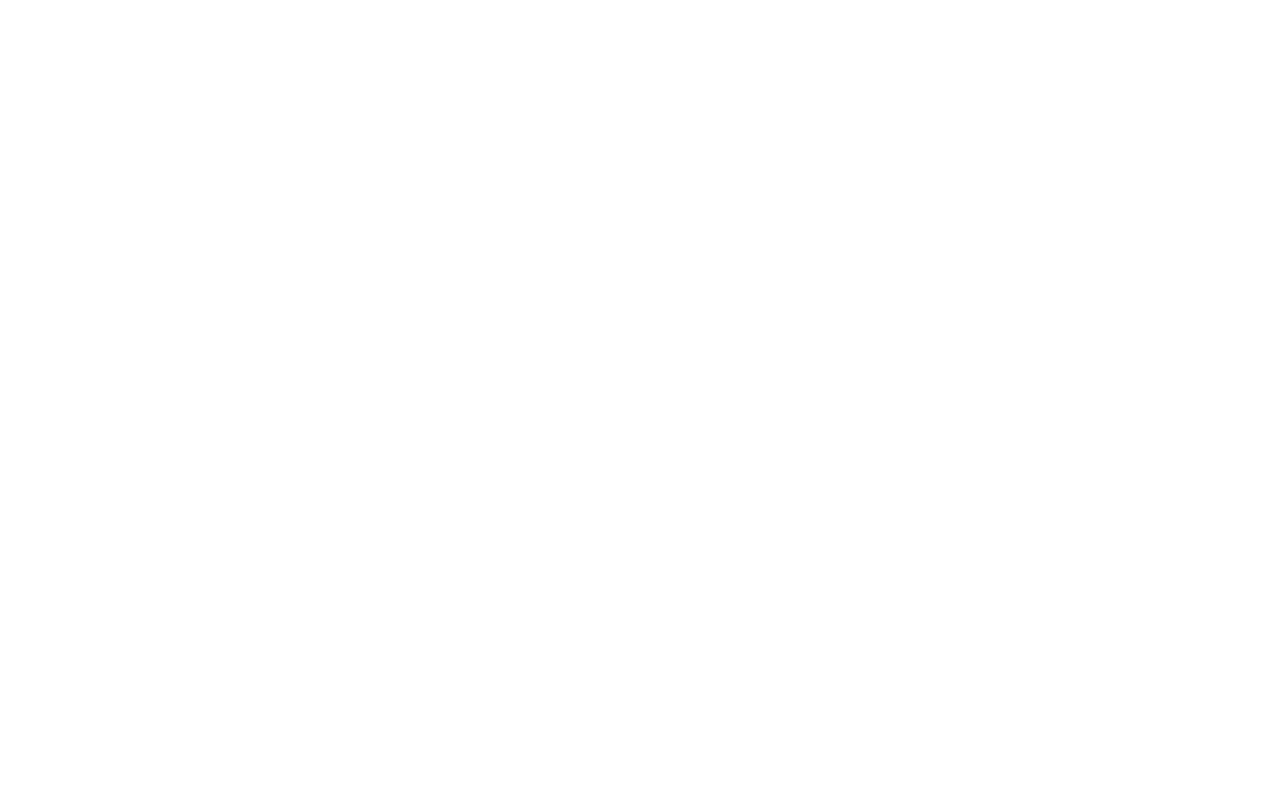
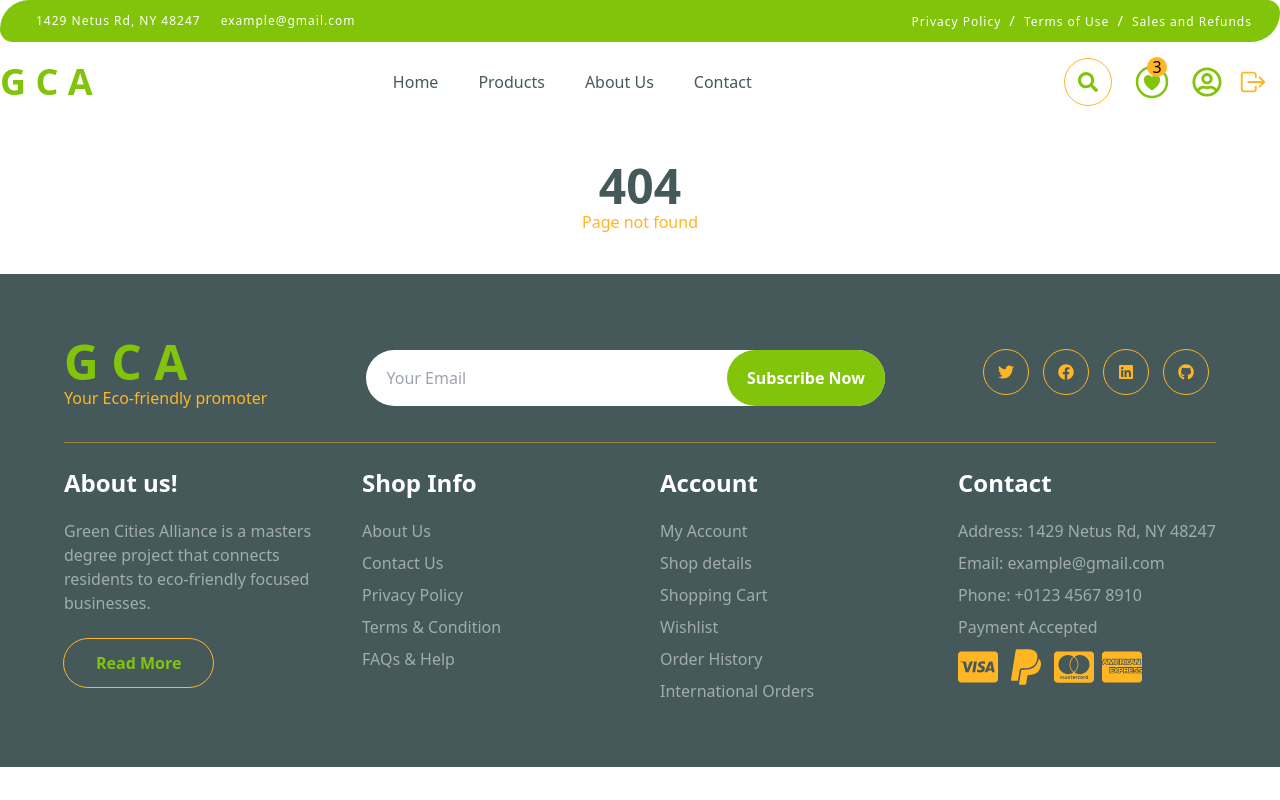
Before and after one commit to Ochubaanthony/msc-green-cities-alliance-frontend, a React (Vite) app: page /products in a window 1280 px wide. Before the commit this address had no page. Built offline with nearby package versions, Linux system fonts and the light colour scheme.

Commit message:
Page: Add 404 Error Page + Netlify.toml

```diff
--- a/src/App.jsx
+++ b/src/App.jsx
@@ -1,9 +1,9 @@
 import { Routes, Route } from "react-router-dom";
 
+import { UserLayout } from "./layouts";
+import { Homepage, ErrorPage } from "./pages";
 // import { HomePage, Products, ProductDetail, ErrorPage } from "./pages";
-import { Homepage } from "./pages";
 
-import { UserLayout } from "./layouts";
 const App = () => {
   return (
     <main>
@@ -13,7 +13,9 @@
           {/* <Route path="products" element={<Products />} /> */}
           {/* <Route path="products/:id" element={<ProductDetail />} /> */}
         </Route>
-        {/* <Route path="*" element={<ErrorPage />} /> */}
+        <Route element={<UserLayout />}>
+          <Route path="*" element={<ErrorPage />} />
+        </Route>
       </Routes>
     </main>
   );
--- /dev/null
+++ b/src/pages/ErrorPage.jsx
@@ -0,0 +1,14 @@
+const ErrorPage = () => {
+  return (
+    <div className="container mx-auto my-10">
+      <div className="text-center">
+        <h1 className="text-5xl font-bold text-shade">404</h1>
+      </div>
+      <div className="text-center">
+        <p className="text-accent">Page not found</p>
+      </div>
+    </div>
+  );
+};
+
+export default ErrorPage;
--- a/src/pages/index.js
+++ b/src/pages/index.js
@@ -1 +1,2 @@
 export { default as Homepage } from "./Homepage";
+export { default as ErrorPage } from "./ErrorPage";
```
Also changed, not shown: 1 other file (tests, documents, lock files or other folders).
